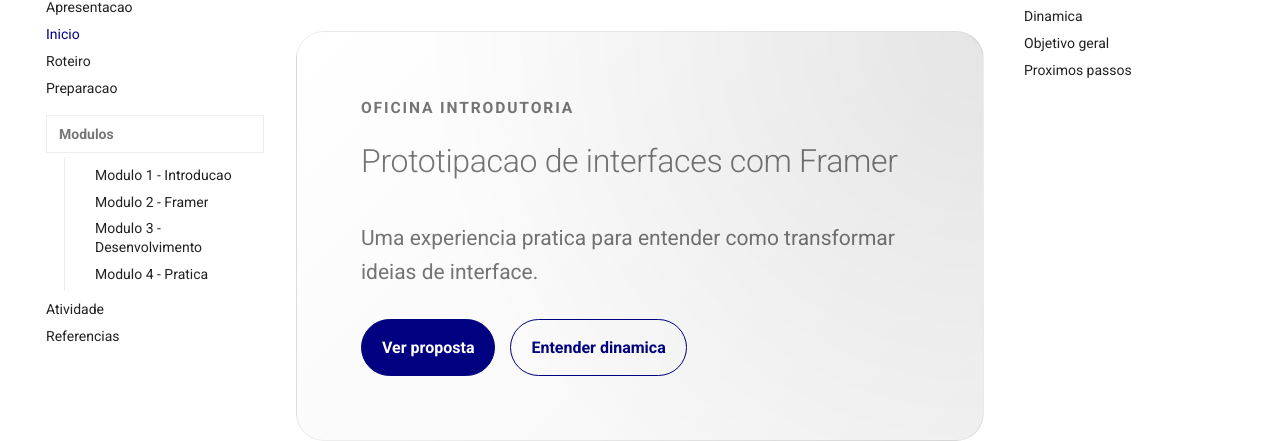
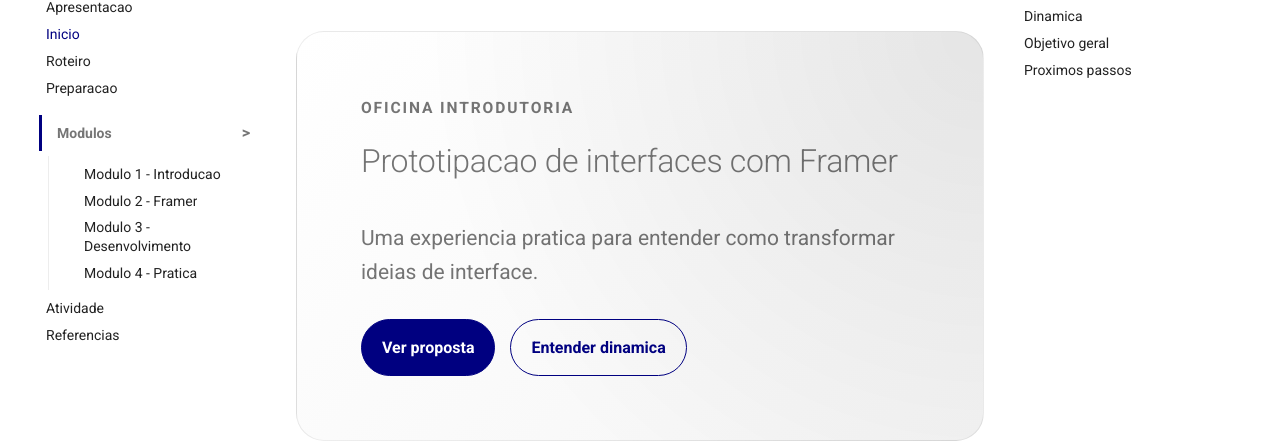
Before and after one commit to AndersonReiner/oficina-framer, an MkDocs documentation site: the page built from docs/index.md, in a window 1280 px wide. Shown: the part 149-590 px from the top of the page. Built offline with MkDocs 1.6.1 and Material for MkDocs 9.7.7, drawn with Linux system fonts in a browser that asks for light colours.

Commit message:
style: add module submenu toggle indicator

```diff
--- a/docs/stylesheets/workshop.css
+++ b/docs/stylesheets/workshop.css
@@ -157,20 +157,40 @@
   color: #ffffff;
 }
 
+.md-nav--primary > .md-nav__list > .md-nav__item--nested {
+  margin-left: -0.35rem;
+}
+
 .md-nav--primary > .md-nav__list > .md-nav__item--nested > .md-nav__link {
-  border: 1px solid var(--md-default-fg-color--lightest);
-  margin: 0.2rem 0;
-  padding: 0.45rem 0.6rem;
+  border-left: 3px solid var(--workshop-accent);
+  margin: 0.25rem 0;
+  padding: 0.45rem 2rem 0.45rem 0.75rem;
+  position: relative;
+}
+
+.md-nav--primary > .md-nav__list > .md-nav__item--nested > .md-nav__link::after {
+  content: ">";
+  font-size: 0.8rem;
+  line-height: 1;
+  position: absolute;
+  right: 0.7rem;
+  top: 50%;
+  transform: translateY(-50%);
+  transition: transform 160ms ease;
+}
+
+.md-nav--primary > .md-nav__list > .md-nav__item--nested > .md-nav__toggle:checked ~ .md-nav__link::after {
+  transform: translateY(-50%) rotate(90deg);
 }
 
 .md-nav--primary > .md-nav__list > .md-nav__item--nested > .md-nav {
   border-left: 1px solid var(--md-default-fg-color--lightest);
-  margin-left: 0.9rem;
-  padding-left: 0.7rem;
+  margin-left: 0.45rem;
+  padding-left: 0.8rem;
 }
 
 .md-nav--primary > .md-nav__list > .md-nav__item--nested .md-nav__item > .md-nav__link {
-  padding-left: 0.2rem;
+  padding-left: 0.35rem;
 }
 
 .hero {
```
